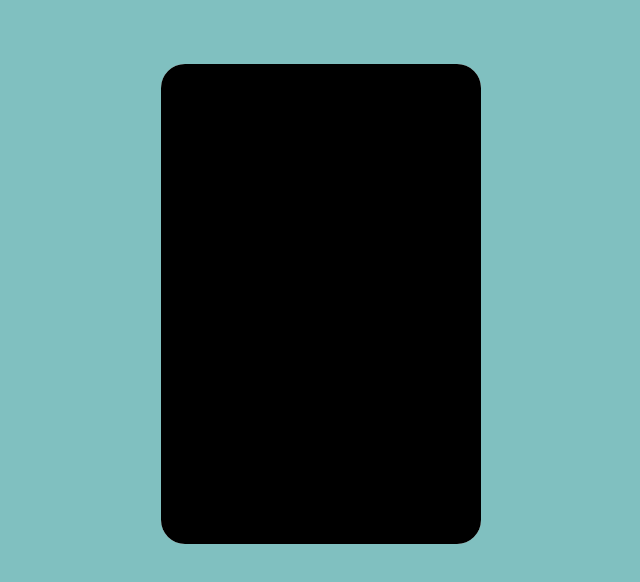
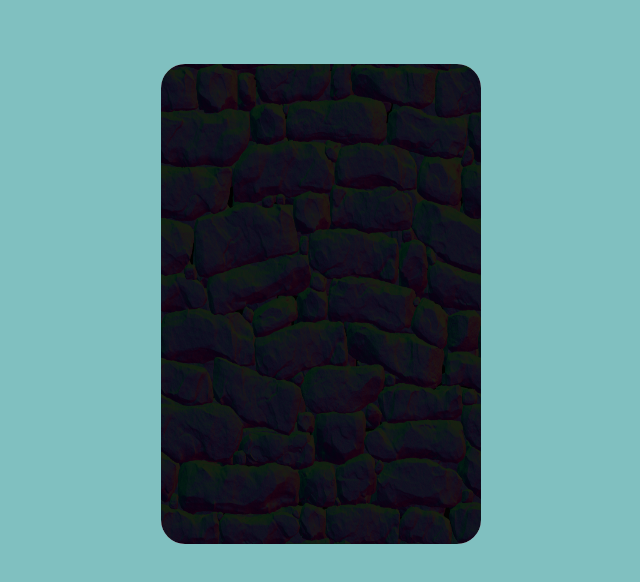
Before and after one commit to mevanloon/normal-map-card, a plain HTML site: page index.html in a window 1280 px wide. Both pictures are taken after a click on the element 640 px from the left and 304 px from the top of the page. Shown: the whole page, without its empty margins (319-959 px from the left). Drawn offline with Linux system fonts and the light colour scheme.

Commit message:
Donion rings

```diff
--- a/index.html
+++ b/index.html
@@ -4,6 +4,7 @@
     <title></title>
     <link rel="stylesheet" href="style.css">
     <script src="script.js" defer></script>
+    <meta name="viewport" content="width=device-width"/>
   </head>
   <body>
     <canvas id="canvas" width="320" height="480"></canvas>
--- a/script.js
+++ b/script.js
@@ -40,7 +40,7 @@ function modifyPixel(pixel, mappedPixel, lightColors) {
     if(i >= 3) {
       return 255
     }
-    return c * generalMultiplier/255
+    return c * (generalMultiplier+32)/255
     return c * ((Math.max(generalMultiplier), 64) /255)
   })
 }
```
